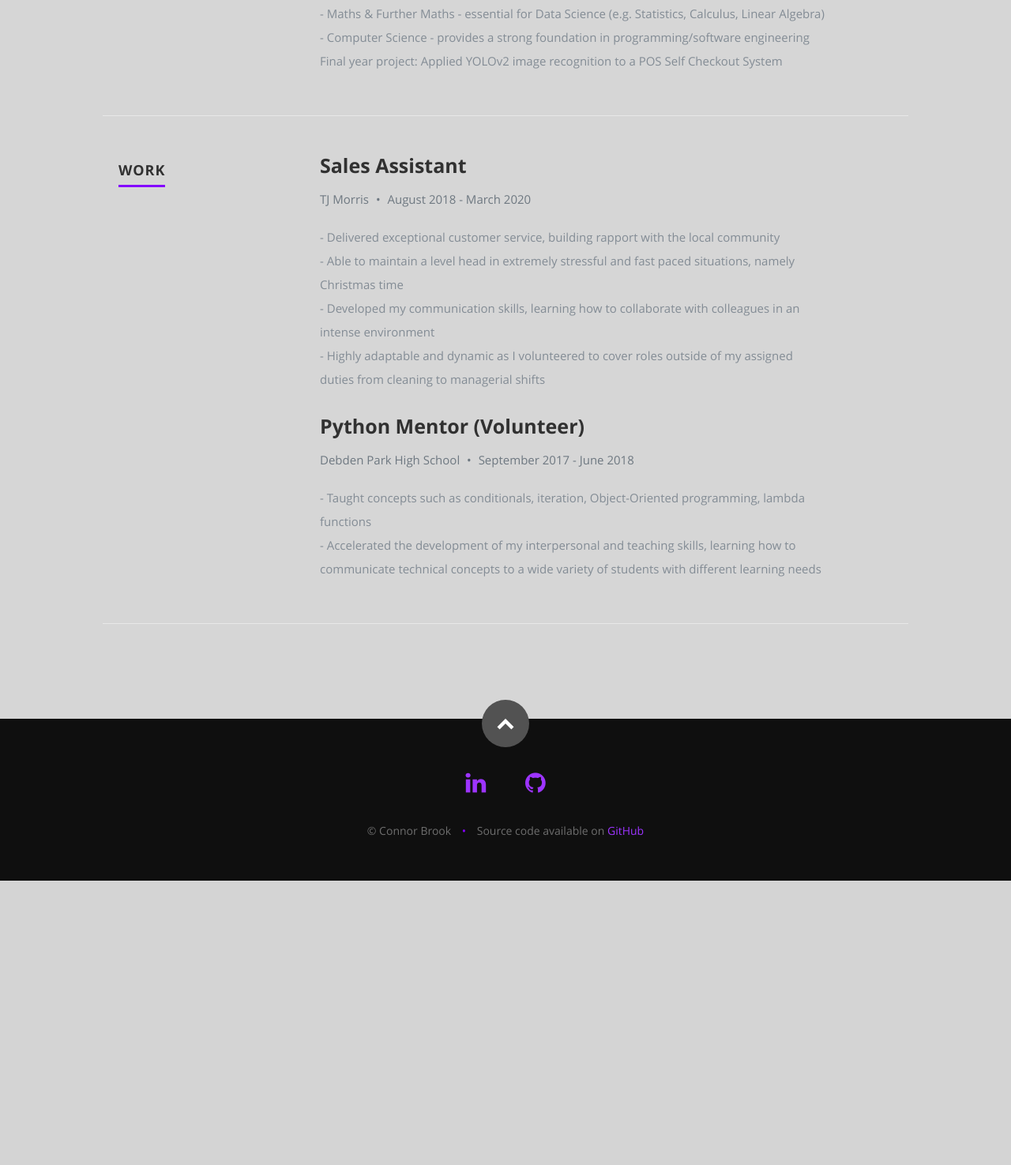
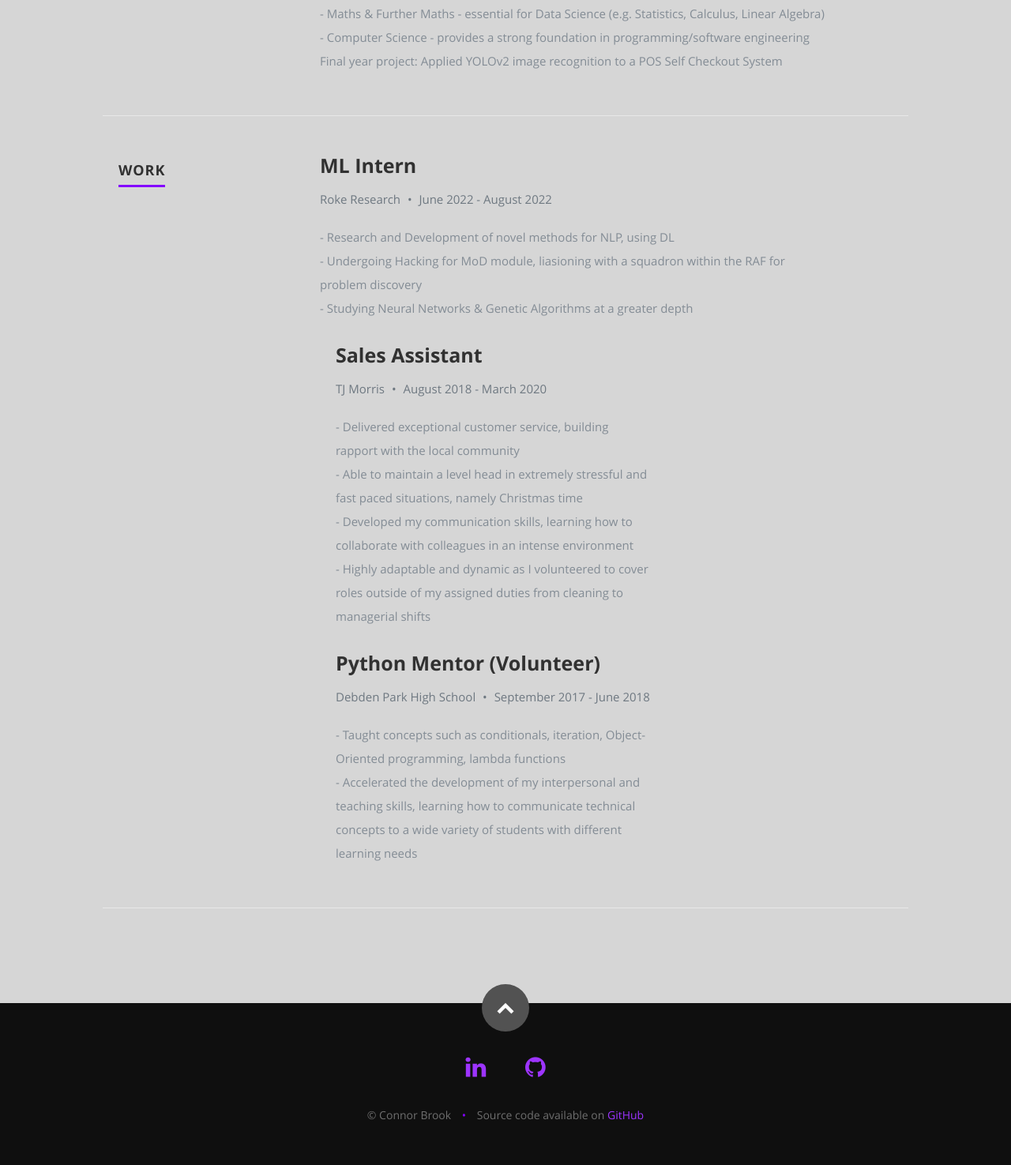
Before and after one commit to Viibrant/connorData.Science, a Flask app: page / in a window 1280 px wide. Shown: the part 2085-3560 px from the top of the page at 79% size. Before the commit the page ends 3200 px from the top, so only its background shows below. Run offline with Flask 2, Linux system fonts and the light colour scheme; some libraries are stand-ins or nearby versions.

Commit message:
added roke experience

```diff
--- a/templates/index.html
+++ b/templates/index.html
@@ -213,7 +213,23 @@
 			<div class="three columns header-col">
 				<h1><span>Work</span></h1>
 			</div>
-
+			<div class="nine columns main-col">
+				<div class="row item">
+					<div class="twelve columns">
+						<h3>ML Intern</h3>
+						<p class="info">
+							Roke Research <span>&bull;</span>
+							<em class="date">June 2022 - August 2022</em>
+						</p>
+						<p>
+							- Research and Development of novel methods for NLP, using DL <br />
+							- Undergoing Hacking for MoD module, liasioning with a squadron within the RAF for problem
+							discovery <br />
+							- Studying Neural Networks & Genetic Algorithms at a greater depth
+						</p>
+					</div>
+				</div>
+				<!-- item end -->
 				<div class="nine columns main-col">
 					<div class="row item">
 						<div class="twelve columns">
```
Lines whose indentation alone changed are shown as unchanged.
